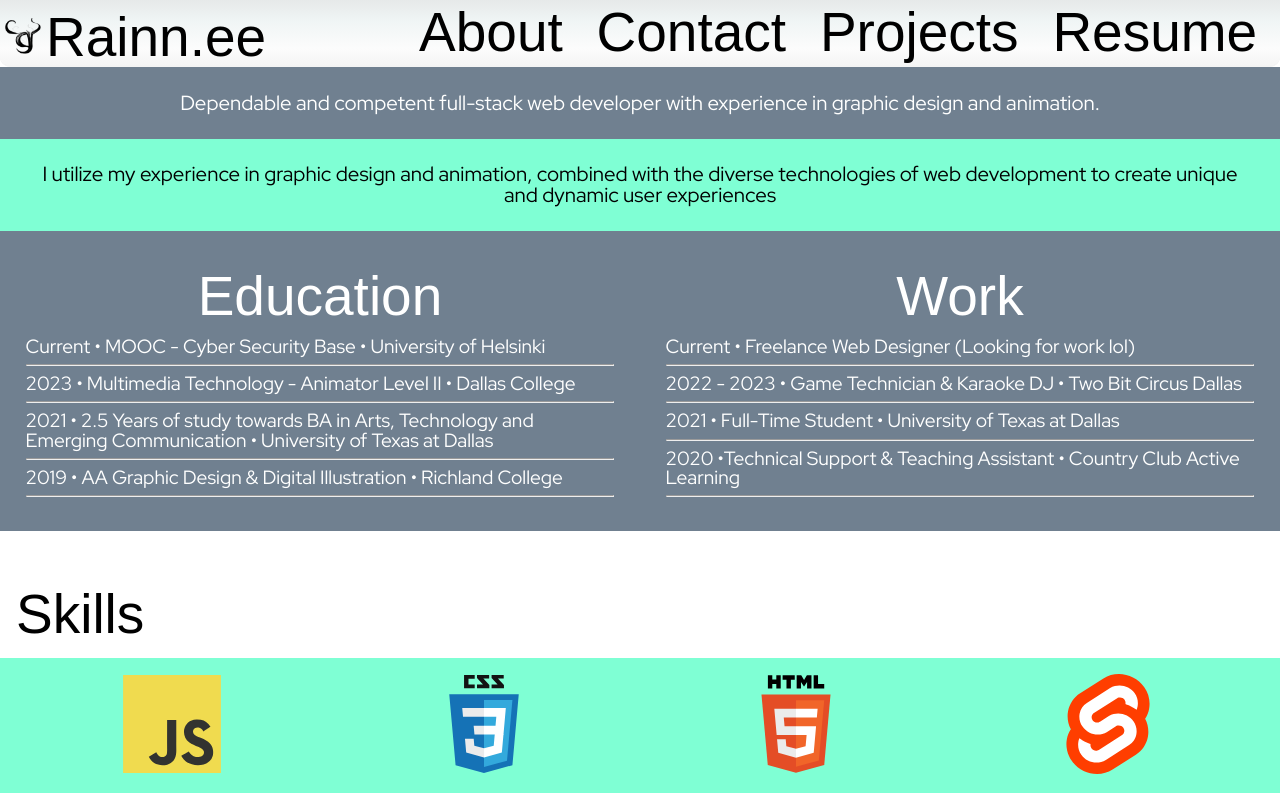
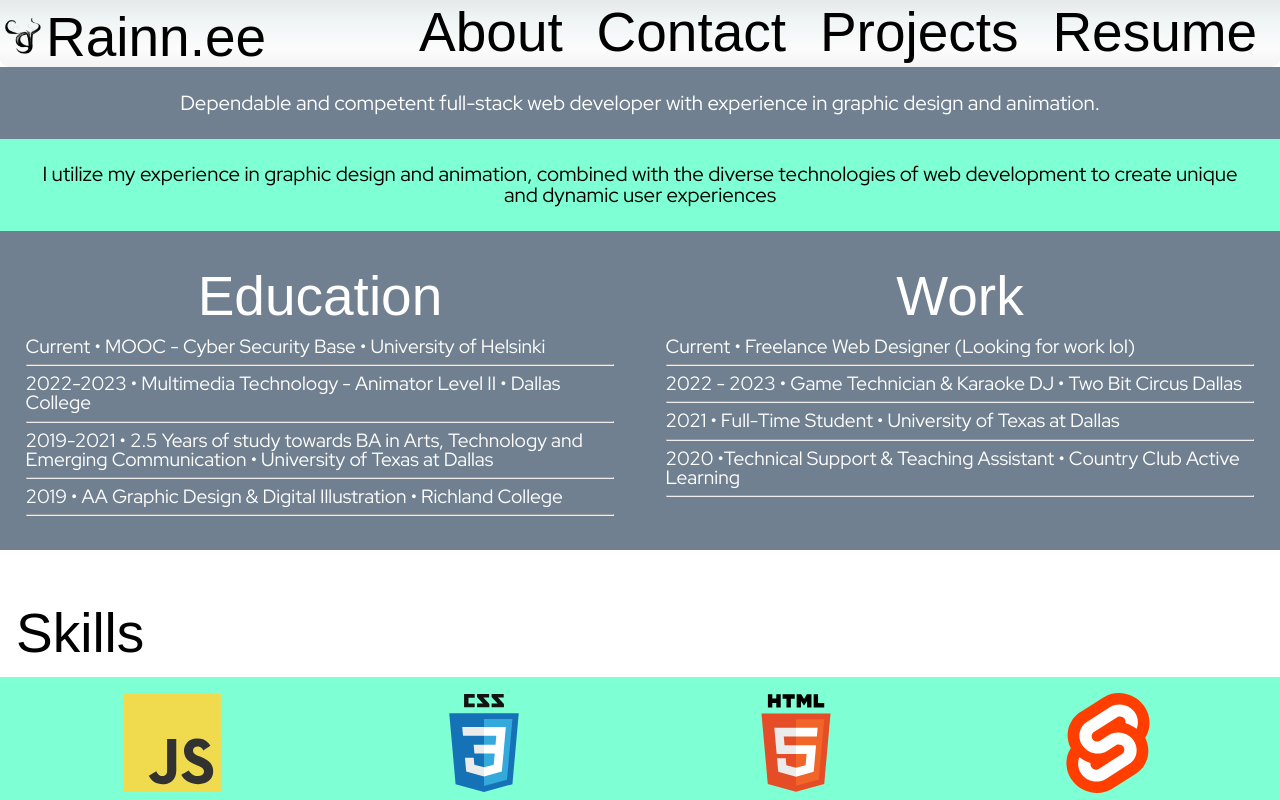
Before and after one commit to Qikeen/portfolio, a SvelteKit app: page /resume in a window 1280 px wide. Shown: the top 800 px of the page. Built offline with nearby package versions, Linux system fonts and the light colour scheme; a web font is replaced by a local one.

Commit message:
added align:self stretch to resume timeline section

```diff
--- a/src/lib/components/section.svelte
+++ b/src/lib/components/section.svelte
@@ -12,9 +12,6 @@
 		background-color: var(--bg-color, slategray);
 
 	}
-
-
-
 
 	.flex :global(.content){
 		padding:2vw;
--- a/src/routes/resume/+page.svelte
+++ b/src/routes/resume/+page.svelte
@@ -52,23 +52,23 @@
 </Section>
 
 <Section>
-	<div class="content" style=" flex:1 0 300px;">
+	<div class="content" style=" flex:1 0 300px; align-self: stretch;">
 		<h2>Education</h2>
 		<p style="text-align: left; font-size:clamp(1.2rem, 1vw, 2vw);">
 		Current &bull; MOOC - Cyber Security Base &bull; <b> University of Helsinki </b>
 		<hr  />
 		<p style="text-align: left; font-size:clamp(1.2rem, 1vw, 2vw);">
-		2023 &bull; Multimedia Technology - Animator Level II  &bull; <b> Dallas College </b>
+		2022-2023 &bull; Multimedia Technology - Animator Level II  &bull; <b> Dallas College </b>
 		<hr />
 		<p style="text-align: left; font-size:clamp(1.2rem, 1vw, 2vw);">
-		2021 &bull; 2.5 Years of study towards BA in Arts, Technology and Emerging Communication   &bull; <b> University of Texas at Dallas </b>
+		2019-2021 &bull; 2.5 Years of study towards BA in Arts, Technology and Emerging Communication   &bull; <b> University of Texas at Dallas </b>
 		<hr />
 		<p style="text-align: left; font-size:clamp(1.2rem, 1vw, 2vw);">
 		2019 &bull; AA Graphic Design & Digital Illustration  &bull; <b> Richland College </b>
 		<hr />
 
 	</div>
-	<div class="content" style="flex:1 0 300px;">
+	<div class="content" style="flex:1 0 300px; align-self: stretch;">
 		<h2>Work</h2>
 		<p style="text-align: left; font-size:clamp(1.2rem, 1vw, 2vw);">
 		Current &bull; Freelance Web Designer (Looking for work lol)
```
